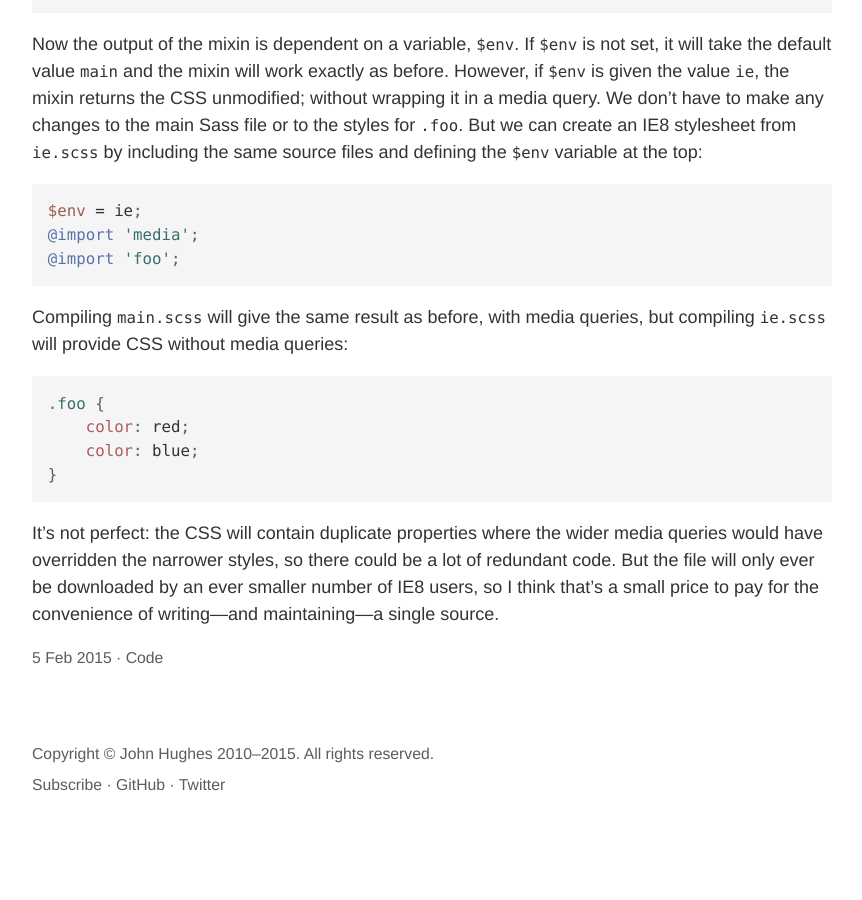
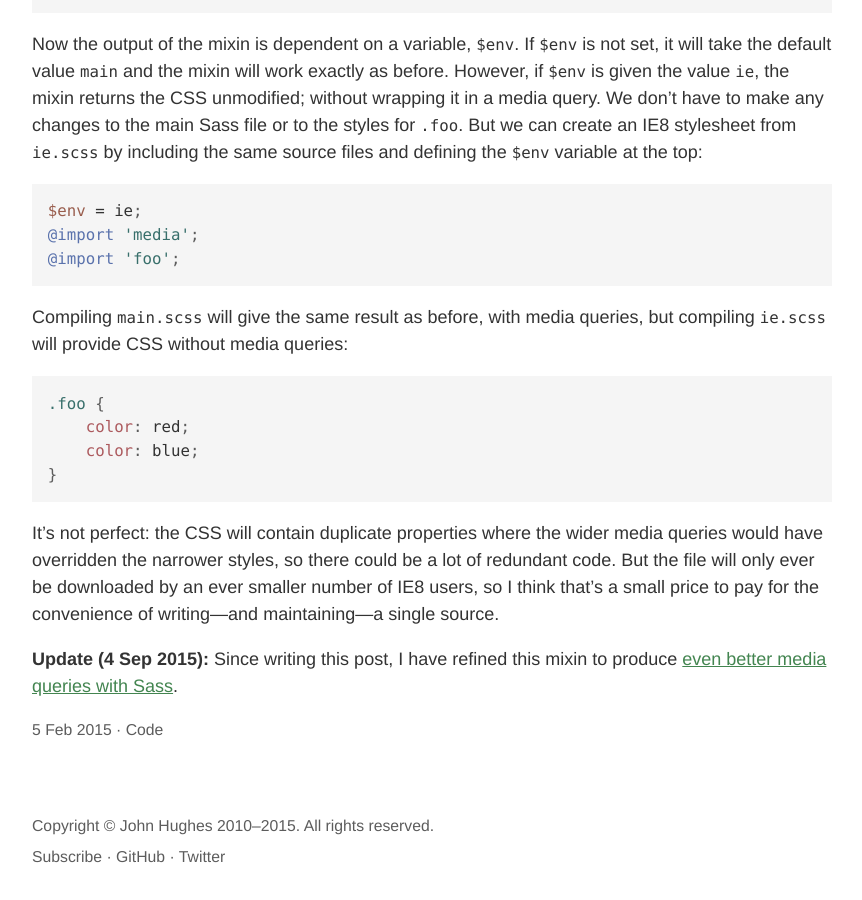
Before and after one commit to johnkhughes/john-hughes-web, a Jekyll site: the page built from _posts/2015-02-05-sass-media-queries-and-ie8.md, in a window 1280 px wide and 900 px high, scrolled down 1907 px. Shown: the whole window, without its empty margins (208-1070 px from the left). Built offline with Jekyll 4.4.1, drawn with Linux system fonts in a browser that asks for light colours; before the commit the page ends 2735 px from its top, so only the background shows below that.

Commit message:
Update previous media queries post

```diff
--- a/_posts/2015-02-05-sass-media-queries-and-ie8.md
+++ b/_posts/2015-02-05-sass-media-queries-and-ie8.md
@@ -90,6 +90,8 @@ Compiling `main.scss` will give the same result as before, with media queries, b
 
 It's not perfect: the CSS will contain duplicate properties where the wider media queries would have overridden the narrower styles, so there could be a lot of redundant code. But the file will only ever be downloaded by an ever smaller number of IE8 users, so I think that's a small price to pay for the convenience of writing---and maintaining---a single source.
 
+**Update (4 Sep 2015):** Since writing this post, I have refined this mixin to produce [even better media queries with Sass](/2015/09/even-better-media-queries-with-sass/).
+
 [1]: http://www.lukew.com/ff/entry.asp?933
 [2]: http://bradfrost.com/blog/web/mobile-first-responsive-web-design/
 [3]: http://sass-lang.com/
```
